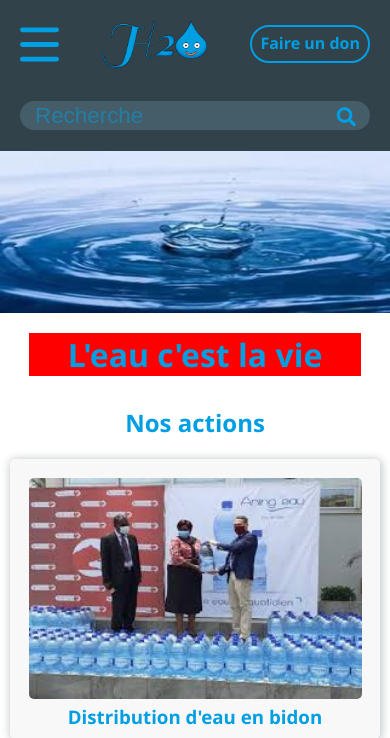
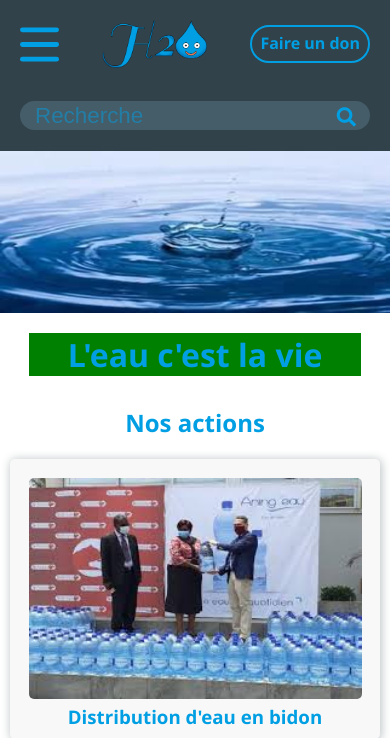
Before and after one commit to TahiKari/H2O, a PHP site: page / in a window 390 px wide. Shown: the top 738 px of the page. Run offline with PHP 8.4, Linux system fonts and the light colour scheme.

Commit message:
ft - H2O#16: modification responsive suite

```diff
--- a/public/css/style.css
+++ b/public/css/style.css
@@ -997,7 +997,7 @@ footer li {
 h1 {
   width: 85%;
   margin-top: 20px;
-  background: red;
+  background: green;
 }
 
 .top {
--- a/sass/pages/content.scss
+++ b/sass/pages/content.scss
@@ -1,7 +1,7 @@
 h1 {
   width: 85%;
   margin-top: 20px;
-  background: red;
+  background: green;
 }
 .top {
   margin-bottom: 40px;
```
